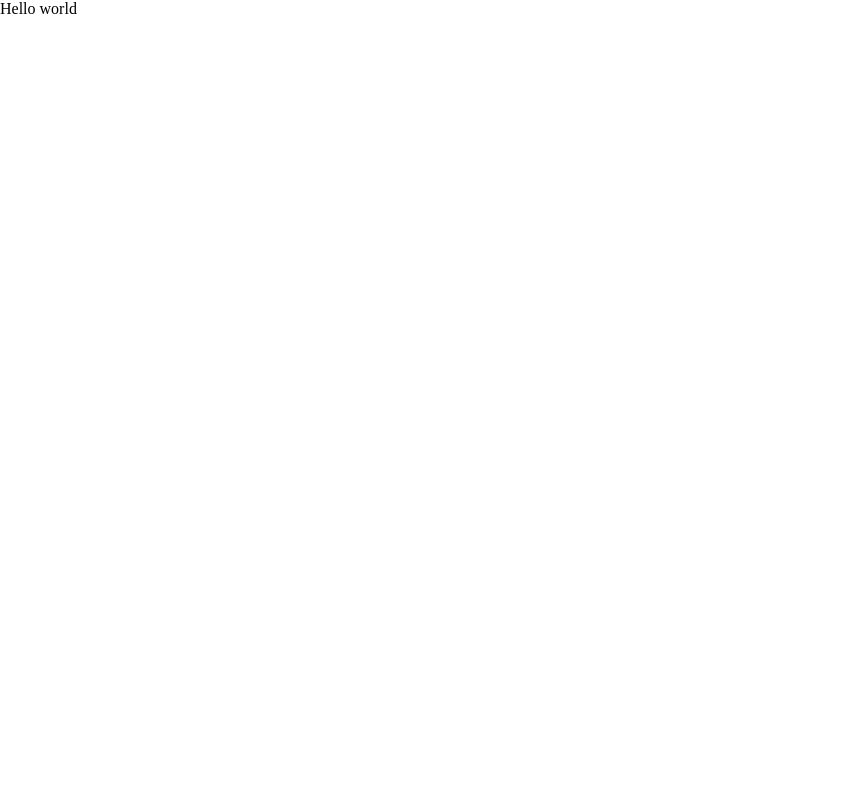
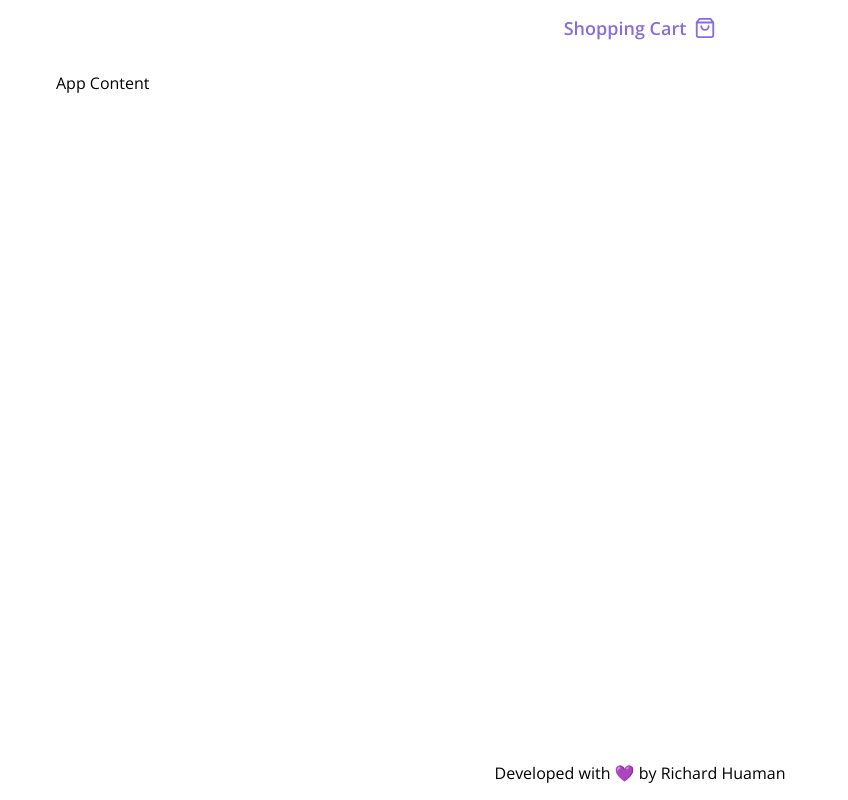
Before and after one commit to richardhuaman1/kurax-shopping-cart, a React (Vite) app: page / in a window 1280 px wide. Shown: the whole page, without its empty margins (0-848 px from the left). Built offline with nearby package versions, Linux system fonts and the light colour scheme.

Commit message:
feat(layout): add base layout component with header and footer

```diff
--- a/package.json
+++ b/package.json
@@ -26,6 +26,7 @@
   },
   "dependencies": {
     "clsx": "^2.1.1",
+    "lucide-react": "^0.475.0",
     "normalize.css": "^8.0.1",
     "react": "18.2.0",
     "react-dom": "18.2.0",
--- a/src/App.tsx
+++ b/src/App.tsx
@@ -1,5 +1,7 @@
+import { PrimaryLayout } from './components/layouts/PrimaryLayout';
+
 function App() {
-  return <div>Hello world</div>;
+  return <PrimaryLayout>App Content</PrimaryLayout>;
 }
 
 export default App;
--- /dev/null
+++ b/src/components/layouts/PrimaryLayout.module.css
@@ -0,0 +1,14 @@
+.layout {
+  display: flex;
+  flex-direction: column;
+  min-height: 100vh;
+  width: 100%;
+}
+
+.main {
+  flex: 1;
+  width: 100%;
+  max-width: 1200px;
+  margin: 0 auto;
+  padding: 1rem;
+}
--- /dev/null
+++ b/src/components/layouts/PrimaryLayout.tsx
@@ -0,0 +1,17 @@
+import { Footer } from './footer/Footer';
+import { Header } from './header/Header';
+import styles from './PrimaryLayout.module.css';
+
+type PrimaryLayoutProps = {
+  children: React.ReactNode;
+};
+
+export function PrimaryLayout({ children }: PrimaryLayoutProps) {
+  return (
+    <div className={styles.layout}>
+      <Header />
+      <main className={styles.main}>{children}</main>
+      <Footer />
+    </div>
+  );
+}
--- /dev/null
+++ b/src/components/layouts/footer/Footer.module.css
@@ -0,0 +1,8 @@
+.footer {
+  padding: 1rem;
+}
+
+.footer > p {
+  text-align: center;
+  font-size: var(--font-size-md);
+}
--- /dev/null
+++ b/src/components/layouts/footer/Footer.tsx
@@ -0,0 +1,9 @@
+import styles from './Footer.module.css';
+
+export function Footer() {
+  return (
+    <footer className={styles.footer}>
+      <p>Developed with 💜 by Richard Huaman</p>
+    </footer>
+  );
+}
--- /dev/null
+++ b/src/components/layouts/header/Header.module.css
@@ -0,0 +1,18 @@
+.header {
+  padding: 1rem;
+  display: flex;
+  align-items: center;
+  justify-content: center;
+  gap: 0.5rem;
+}
+
+.header > p {
+  color: var(--primary-color);
+  text-align: center;
+  font-size: var(--font-size-lg);
+  font-weight: var(--font-weight-semibold);
+}
+
+.header svg {
+  color: var(--primary-color);
+}
--- /dev/null
+++ b/src/components/layouts/header/Header.tsx
@@ -0,0 +1,12 @@
+import { ShoppingBag } from 'lucide-react';
+
+import styles from './Header.module.css';
+
+export function Header() {
+  return (
+    <header className={styles.header}>
+      <p>Shopping Cart</p>
+      <ShoppingBag size={22} />
+    </header>
+  );
+}
--- a/src/main.tsx
+++ b/src/main.tsx
@@ -1,4 +1,4 @@
-import 'normalize.css';
+import './styles/index.css';
 
 import React from 'react';
 import ReactDOM from 'react-dom/client';
--- /dev/null
+++ b/src/styles/index.css
@@ -0,0 +1,26 @@
+@import url('https://fonts.googleapis.com/css2?family=Open+Sans:wght@400;600;700&display=swap');
+
+:root {
+  --primary-color: #886CE4;
+
+  /* Fonts Size*/
+  --font-size-xs: 0.75rem;
+  --font-size-sm: 0.875rem;
+  --font-size-md: 1rem;
+  --font-size-lg: 1.125rem;
+
+  /* Font Weight */
+  --font-weight-regular: 400;
+  --font-weight-semibold: 600;
+  --font-weight-bold: 700;
+}
+
+* {
+  padding: 0;
+  margin: 0;
+  box-sizing: border-box;
+}
+
+body {
+  font-family: "Open Sans", sans-serif;
+}
```
Also changed, not shown: 1 other file (tests, documents, lock files or other folders).
